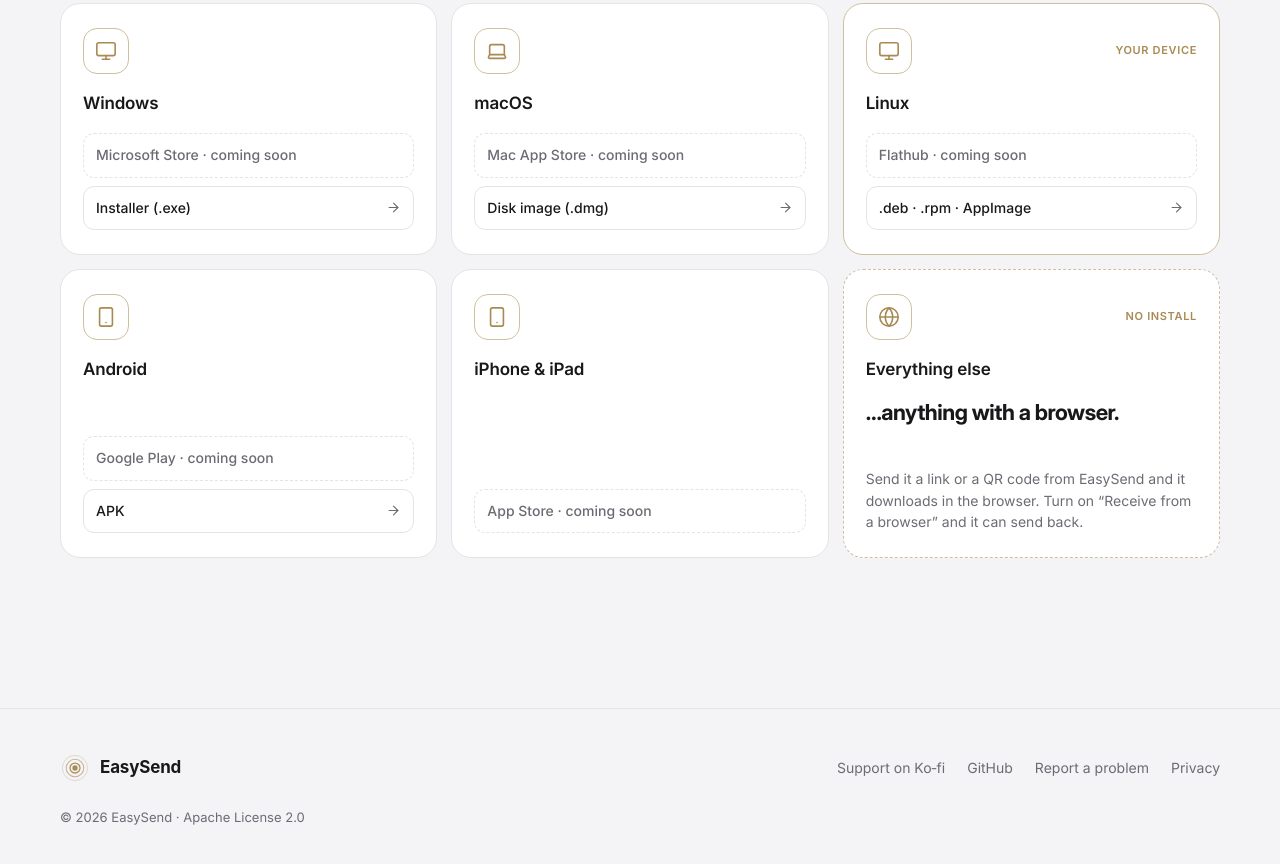
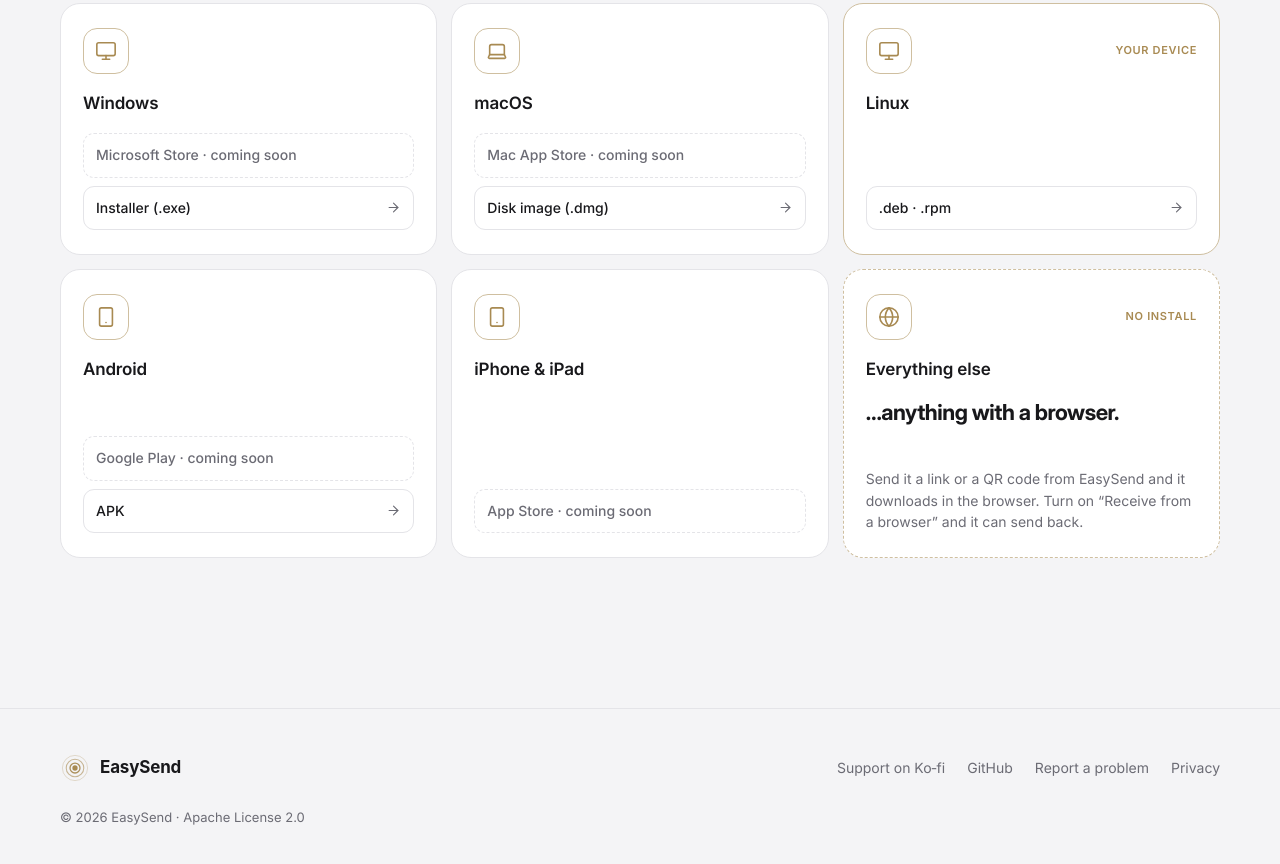
Before and after one commit to xmhrnx/easysend, a plain HTML site: page site/index.html in a window 1280 px wide. Shown: the part 4614-5478 px from the top of the page. Drawn offline with Linux system fonts and the light colour scheme; animation ran at ten frames a second; files whose address does not match are found by name; a web font is replaced by a local one.

Commit message:
Website: Linux downloads come from GitHub releases

```diff
--- a/site/index.html
+++ b/site/index.html
@@ -453,8 +453,7 @@ const PLATFORMS = [
     ["Disk image (.dmg)", RELEASES],
   ]},
   { id: "linux", name: "Linux", icon: "i-monitor", where: [
-    ["Flathub", ""],
-    [".deb · .rpm · AppImage", RELEASES],
+    [".deb · .rpm", RELEASES],
   ]},
   { id: "android", name: "Android", icon: "i-phone", where: [
     ["Google Play", ""],
```
